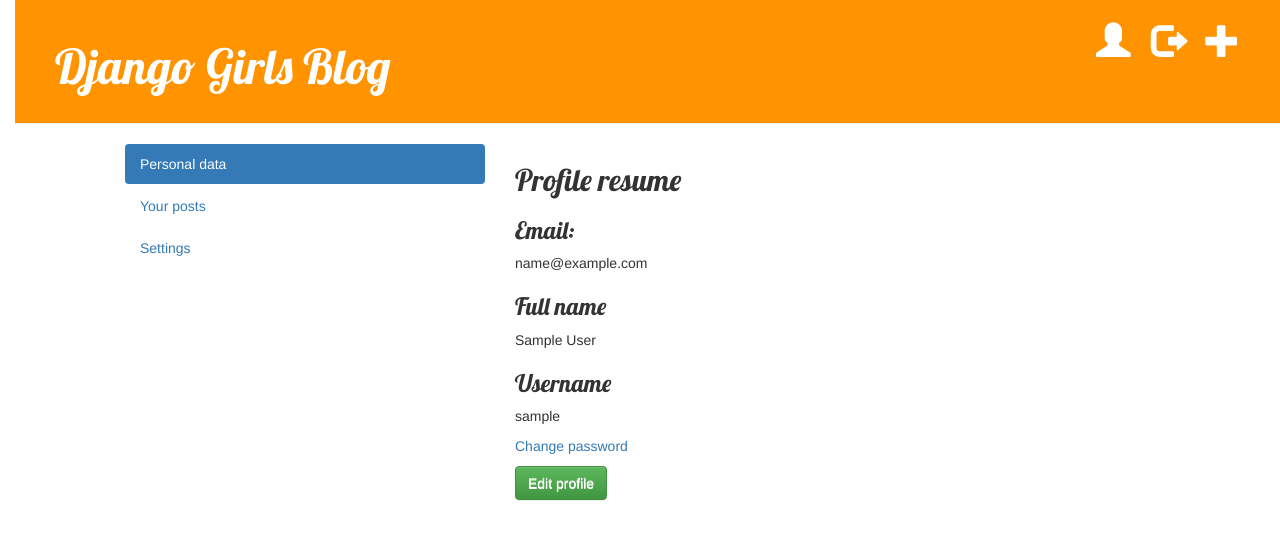
After one commit to andresmachado/djangogirlstutorial, a Django app: page /user/1/ in a window 1280 px wide. The commit adds this page. Shown: the top 540 px of the page. Run offline with Django 3.2, Linux system fonts and the light colour scheme; the visitor is signed in with stand-in values (Sample User, id 1); data comes from the database, SQL or seed files in the repository; parts of the project's set-up code (start-up, migrations or seed data) failed here and were passed over; some libraries are stand-ins or nearby versions.

Commit message:
Added user profile function.

```diff
--- a/blog/templates/blog/base.html
+++ b/blog/templates/blog/base.html
@@ -14,13 +14,7 @@
     <link href="http://fonts.googleapis.com/css?family=Lobster&subset=latin,latin-ext" rel="stylesheet" type="text/css">
   </head>
   <body>
-    <div class="page-header">
-        <a href="{% url 'blog.views.post_new' %}" class="top-menu"><span class="glyphicon glyphicon-plus"></span></a>
-        <a href="{% url 'blog.views.login_user' %}" class="top-menu"><span class="glyphicon glyphicon-log-in"></span></a>
-        <a href="{% url 'blog.views.register' %}" class="top-menu"><span class="glyphicon glyphicon-user"></span></a>
-
-        <h1><a href="/">Django Girls Blog</a></h1>
-    </div>
+    {% include "blog/header.html" %}
     <div class="content container">
         <div class="row">
             <div class="col-md-8">
--- /dev/null
+++ b/blog/templates/blog/header.html
@@ -0,0 +1,11 @@
+<div class="page-header">
+{% if user.is_authenticated %}
+    <a href="{% url 'blog.views.post_new' %}" class="top-menu"><span class="glyphicon glyphicon-plus" title="Add new post"></span></a>
+    <a href="{% url 'blog.views.logout_user' %}" class="top-menu"><span class="glyphicon glyphicon-log-out" title="Logout"></span></a>
+    <a href="{% url 'user_profile' pk=request.user.pk %}" class="top-menu"><span class="glyphicon glyphicon-user" title="Profile"></span></a>
+{% else %}
+    <a href="{% url 'blog.views.login_user' %}" class="top-menu"><span class="glyphicon glyphicon-log-in" title="Login"></span></a>
+    <a href="{% url 'blog.views.register' %}" class="top-menu"><span class="glyphicon glyphicon-user" title="Sign up"></span></a>
+{% endif %}
+    <h1><a href="/">Django Girls Blog</a></h1>
+</div>
--- a/blog/templates/blog/post_detail.html
+++ b/blog/templates/blog/post_detail.html
@@ -3,10 +3,10 @@
 {% block content %}
     <div class="date">
     {% if post.published_date %}
-        {{ post.published_date }}
+        {{ post.published_date }} by {{ post.author }}
     {% endif %}
-    {% if user.is_authenticated %}
-    <a class="btn btn-default" href="{% url 'post_edit' pk=post.pk %}"><span class="glyphicon glyphicon-pencil"></span></a>
+    {% if request.user.is_authenticated and post.author.id == request.user.id %}
+      <a class="btn btn-default" href="{% url 'post_edit' pk=post.pk %}"><span class="glyphicon glyphicon-pencil"></span></a>
     {% endif %}
     </div>
     <h1>{{ post.title }}</h1>
--- /dev/null
+++ b/blog/templates/blog/user_profile.html
@@ -0,0 +1,27 @@
+{% extends 'blog/base.html' %}
+{% block title %}Profile Settings - {{ user.first_name }} {{ user.last_name }}{% endblock %}
+
+{% block content %}
+<div class="container content">
+  <div class="row">
+    <div class="col-md-4">
+      <ul class="nav nav-pills nav-stacked">
+        <li class="active"><a href="{% url 'user_profile' pk=request.user.pk %}">Personal data</a></li>
+        <li><a href="#">Your posts</a></li>
+        <li><a href="#">Settings</a></li>
+      </ul>
+    </div>
+    <div class="col-md-8">
+      <h2>Profile resume</h2>
+      <h3>Email:</h3>
+      <p>{{ user.email }}</p>
+      <h3>Full name</h3>
+      <p>{{ user.first_name|add:" "|add:user.last_name }}</p>
+      <h3>Username</h3>
+      <p>{{ user.username }}</p>
+      <p><a href="#">Change password</a></p>
+      <p><a href="#" class="btn btn-default btn-success">Edit profile</a></p>
+    </div>
+  </div>
+</div>
+{% endblock %}
--- a/blog/urls.py
+++ b/blog/urls.py
@@ -2,11 +2,13 @@ from django.conf.urls import include, url
 from . import views
 
 urlpatterns = [
-    url(r'^$', views.post_list),
+    url(r'^$', views.post_list, name='home'),
     url(r'^post/(?P<pk>[0-9]+)/$', views.post_detail),
     url(r'^post/new/$', views.post_new, name='post_new'),
     url(r'^post/(?P<pk>[0-9]+)/edit/$', views.post_edit, name='post_edit'),
-    url(r'^login/$', views.login_user),
-    url(r'^accounts/register/$', 'blog.views.register', name='register'),
-    url(r'^accounts/register/complete/$', 'blog.views.registration_complete', name='registration_complete'),
+    url(r'^login/$', views.login_user, name='login_user'),
+    url(r'^logout/$', views.logout_user, name='logout_user'),
+    url(r'^accounts/register/$', views.register, name='register'),
+    url(r'^accounts/register/complete/$', views.registration_complete, name='registration_complete'),
+    url(r'^user/(?P<pk>[0-9]+)/$', views.user_profile, name='user_profile'),
 ]
--- a/blog/views.py
+++ b/blog/views.py
@@ -5,7 +5,9 @@ from django.contrib.auth.forms import UserCreationForm
 from django.core.context_processors import csrf
 from django.contrib.auth.decorators import login_required
 from django.contrib.auth import authenticate, login, logout
+from django.contrib.auth.models import User
 from django.utils import timezone
+from django.core.urlresolvers import reverse
 from .forms import PostForm, UserCreateForm
 from .models import Post
 
@@ -33,7 +35,7 @@ def post_new(request):
             form = PostForm()
         return render(request, 'blog/post_edit.html', {'form': form})
     else:
-        return redirect('admin:index')
+        return redirect('login_user')
 
 def post_edit(request, pk):
     if request.user.is_authenticated():
@@ -50,10 +52,10 @@ def post_edit(request, pk):
             form = PostForm(instance=post)
         return render(request, 'blog/post_edit.html', {'form': form})
     else:
-        return redirect('admin:index')
+        return redirect('login_user')
 
 def login_user(request):
-    logout(request)
+    # logout(request)
     username = password = ''
     if request.POST:
         username = request.POST['username']
@@ -63,19 +65,22 @@ def login_user(request):
         if user is not None:
             if user.is_active:
                 login(request, user)
-                return HttpResponseRedirect('/')
+                return HttpResponseRedirect(reverse('home'))
     return render_to_response('blog/login.html', context_instance=RequestContext(request))
+
+def logout_user(request):
+    if request.user.is_authenticated():
+        logout(request)
+        return render(request, 'blog/login.html')
+    else:
+        return redirect('home')
 
 def register(request):
     if request.method == 'POST':
         form = UserCreateForm(request.POST)
         if form.is_valid():
-            # user = User()
-            # user.first_name = request.first_name
-            # user.last_name = request.last_name
-            # user.email = request.email
             form.save()
-            return HttpResponseRedirect('/accounts/register/complete')
+            return HttpResponseRedirect(reverse('registration_complete'))
     else:
         form = UserCreateForm()
     token = {}
@@ -86,3 +91,11 @@ def register(request):
 
 def registration_complete(request):
     return render_to_response('blog/registration_complete.html')
+
+@login_required
+def user_profile(request, pk):
+    user = get_object_or_404(User, pk=pk)
+    if request.user.id == pk:
+        return render(request, 'blog/user_profile.html', {'user': user})
+    else:
+        return render(request, 'blog/user_profile.html')
```
Also changed, not shown: blog/templates/blog/personal_data.html (added, +15 -0 lines).
